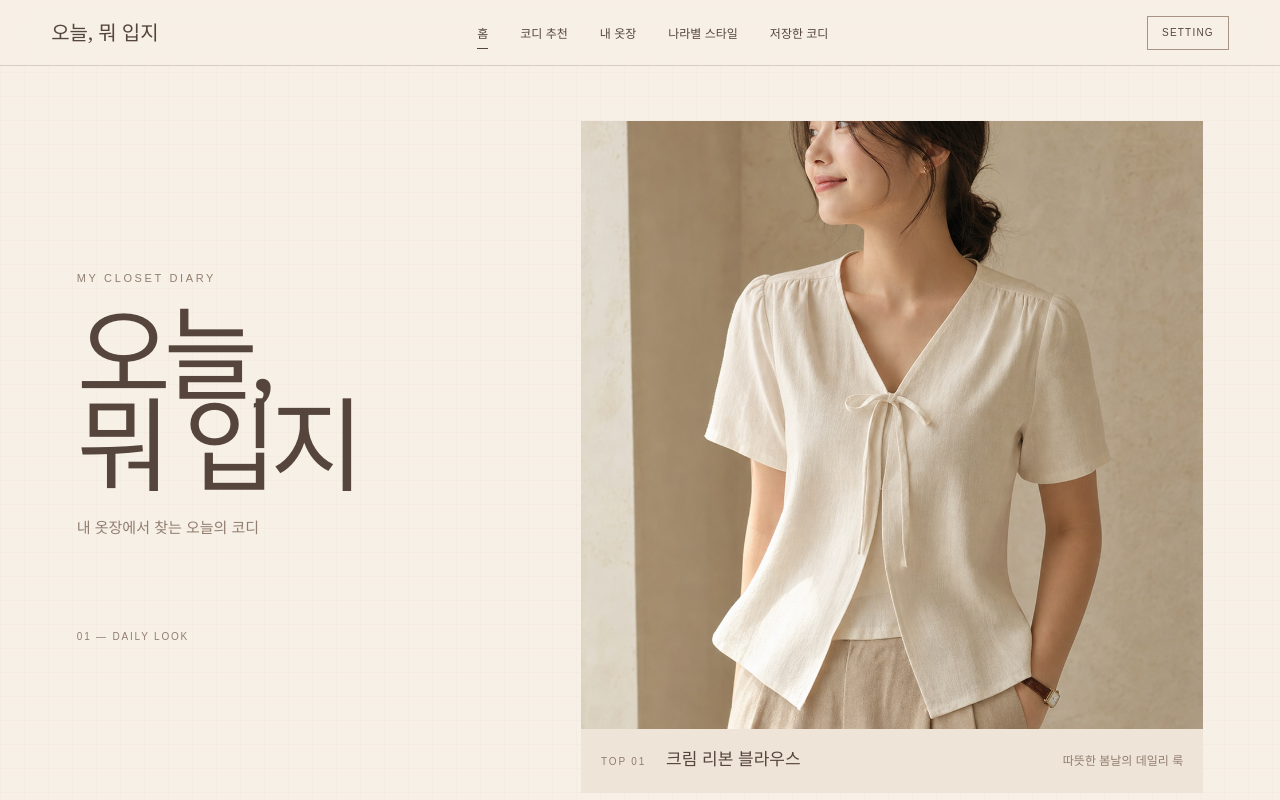
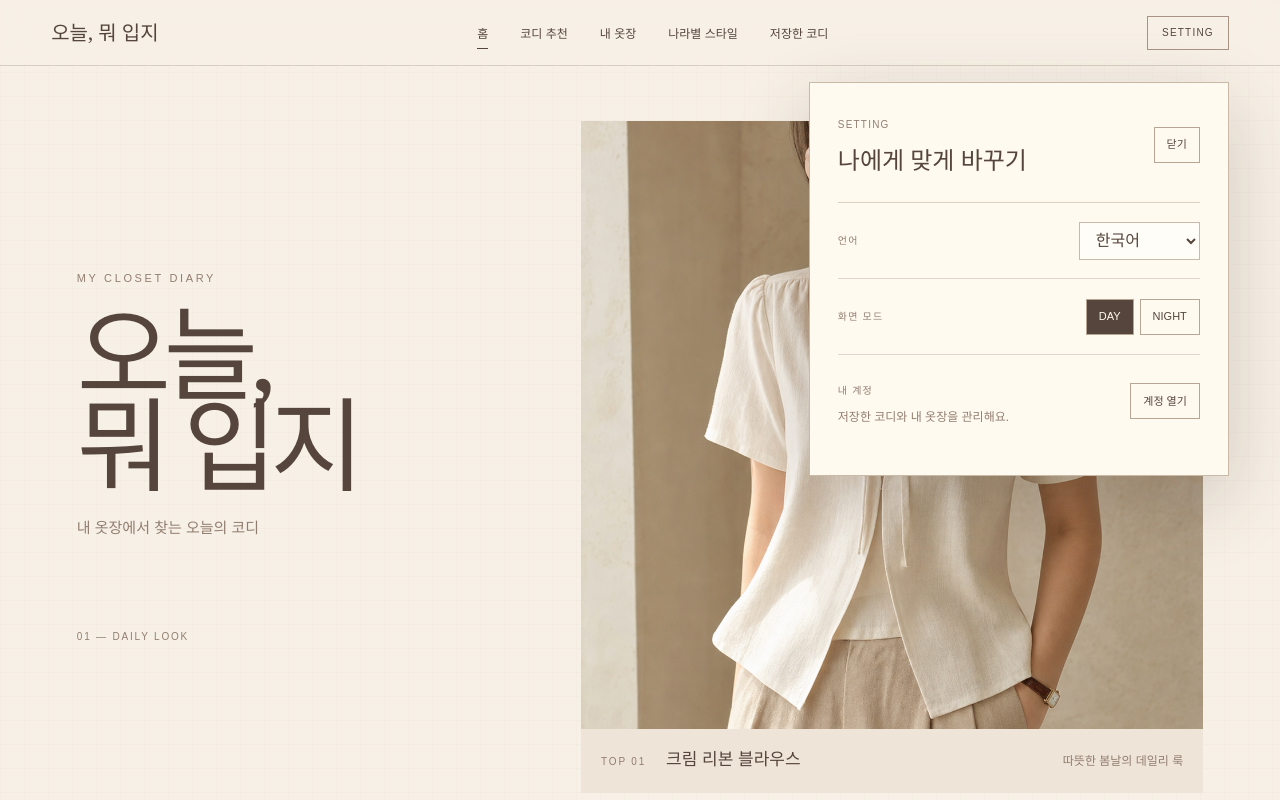
Before and after one commit to hsu06-design/AI_project, a Next.js app: page / in a window 1280 px wide. Both pictures are taken after a click on the button "SETTING". Shown: the top 800 px of the page. Built offline with nearby package versions, Linux system fonts and the light colour scheme.

Commit message:
Add settings panel

```diff
--- a/app/globals.css
+++ b/app/globals.css
@@ -101,6 +101,101 @@ body {
 .settings-tab:focus-visible {
   outline: 2px solid #765f50;
   outline-offset: 4px;
+}
+
+.settings-panel {
+  position: fixed;
+  z-index: 30;
+  top: 82px;
+  right: clamp(18px, 4vw, 64px);
+  width: min(calc(100% - 36px), 420px);
+  padding: 28px;
+  border: 1px solid #cbb9a7;
+  background: #fffaf0;
+  box-shadow: 0 24px 70px rgba(61, 47, 39, 0.2);
+  font-family: Arial, sans-serif;
+}
+
+.settings-heading,
+.setting-row,
+.mode-options {
+  display: flex;
+  align-items: center;
+}
+
+.settings-heading {
+  justify-content: space-between;
+  padding-bottom: 24px;
+  border-bottom: 1px solid #ded0c1;
+}
+
+.settings-heading span,
+.setting-row > label,
+.setting-row > span,
+.account-row span {
+  color: var(--muted);
+  font-size: 10px;
+  letter-spacing: 0.12em;
+}
+
+.settings-heading h2 {
+  margin: 7px 0 0;
+  font-family: Georgia, "Times New Roman", serif;
+  font-size: 24px;
+  font-weight: 400;
+}
+
+.settings-heading button,
+.mode-options button,
+.account-row button {
+  min-height: 36px;
+  padding: 0 12px;
+  border: 1px solid #b9a593;
+  background: transparent;
+  color: var(--brown);
+  cursor: pointer;
+  font-size: 11px;
+}
+
+.setting-row {
+  justify-content: space-between;
+  min-height: 76px;
+  gap: 20px;
+  border-bottom: 1px solid #e2d7ca;
+}
+
+.setting-row select {
+  min-height: 38px;
+  padding: 0 34px 0 12px;
+  border: 1px solid #cbb9a7;
+  background: #fffdf8;
+  color: var(--brown);
+}
+
+.mode-options {
+  gap: 6px;
+}
+
+.mode-options button[aria-pressed="true"] {
+  background: var(--brown);
+  color: #fffaf0;
+}
+
+.account-row {
+  min-height: 92px;
+  border-bottom: 0;
+}
+
+.account-row p {
+  margin: 7px 0 0;
+  color: var(--muted);
+  font-size: 12px;
+}
+
+.settings-panel button:focus-visible,
+.settings-panel select:focus-visible {
+  outline: 2px solid #765f50;
+  outline-offset: 3px;
 }
 
 .hero-layout {
@@ -412,6 +507,13 @@ h1 {
     bottom: 8px;
   }
 
+  .settings-panel {
+    top: 112px;
+    right: 12px;
+    width: calc(100% - 24px);
+    padding: 22px;
+  }
+
   .hero-layout {
     grid-template-columns: 1fr;
     gap: 42px;
--- a/app/page.tsx
+++ b/app/page.tsx
@@ -8,6 +8,7 @@ import { Card, CardContent } from "@/components/ui/card";
 
 export default function Home() {
   const pageRef = useRef<HTMLElement>(null);
+  const [settingsOpen, setSettingsOpen] = useState(false);
   const [destination, setDestination] = useState("");
   const [customDestination, setCustomDestination] = useState("");
   const destinations = ["여행", "축제", "결혼식", "데이트", "출근·학교"];
@@ -75,8 +76,51 @@ export default function Home() {
           <a href="#country">나라별 스타일</a>
           <a href="#saved-outfits">저장한 코디</a>
         </div>
-        <button className="settings-tab" type="button">SETTING</button>
+        <button
+          className="settings-tab"
+          type="button"
+          aria-expanded={settingsOpen}
+          aria-controls="settings-panel"
+          onClick={() => setSettingsOpen((open) => !open)}
+        >
+          SETTING
+        </button>
       </nav>
+
+      {settingsOpen && (
+        <aside id="settings-panel" className="settings-panel" aria-label="설정">
+          <div className="settings-heading">
+            <div>
+              <span>SETTING</span>
+              <h2>나에게 맞게 바꾸기</h2>
+            </div>
+            <button type="button" aria-label="설정 닫기" onClick={() => setSettingsOpen(false)}>
+              닫기
+            </button>
+          </div>
+          <div className="setting-row">
+            <label htmlFor="language-setting">언어</label>
+            <select id="language-setting" defaultValue="ko">
+              <option value="ko">한국어</option>
+              <option value="en">English</option>
+            </select>
+          </div>
+          <div className="setting-row">
+            <span>화면 모드</span>
+            <div className="mode-options" aria-label="화면 모드 선택">
+              <button type="button" aria-pressed="true">DAY</button>
+              <button type="button" aria-pressed="false">NIGHT</button>
+            </div>
+          </div>
+          <div className="setting-row account-row">
+            <div>
+              <span>내 계정</span>
+              <p>저장한 코디와 내 옷장을 관리해요.</p>
+            </div>
+            <button type="button">계정 열기</button>
+          </div>
+        </aside>
+      )}
 
       <section id="home" className="hero-layout">
         <header>
```
